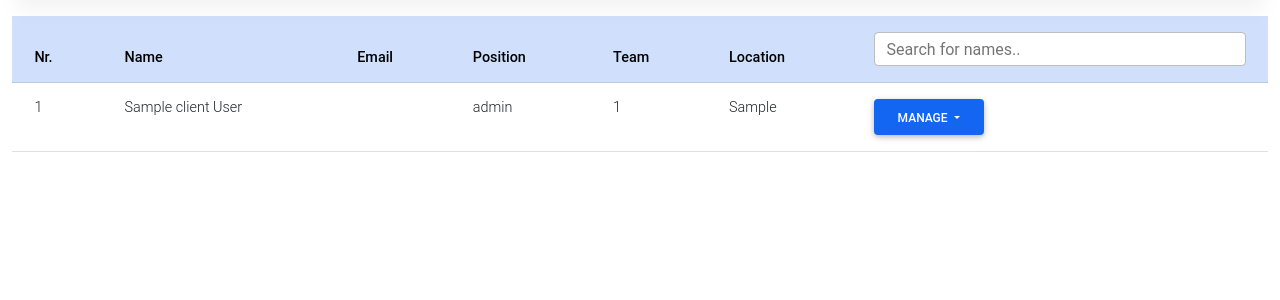
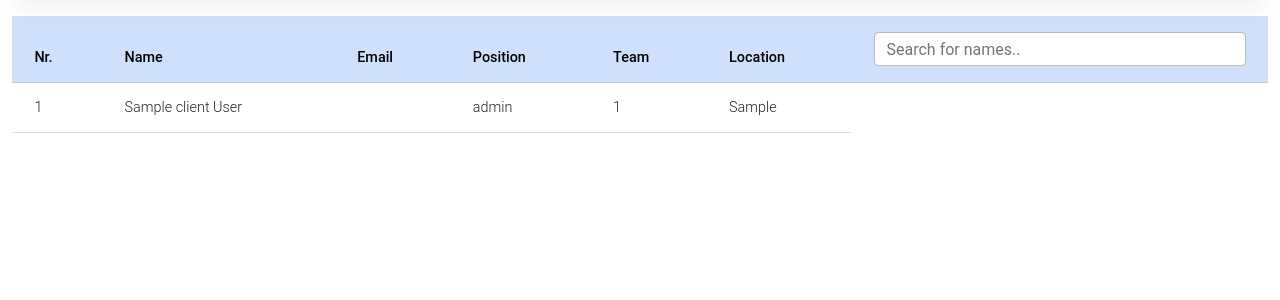
Before and after one commit to TheHypenosis/SimpleCRM, a PHP site: page /Members.php in a window 1280 px wide. Shown: the part 75-375 px from the top of the page. Run offline with PHP 8.4, Linux system fonts and the light colour scheme; tables that the repository leaves empty or names only in its code hold one stand-in row (values such as "Sample post"); data that the repository does not hold is empty; some libraries are stand-ins or nearby versions.

Commit message:
Update Members.php

```diff
--- a/Members.php
+++ b/Members.php
@@ -49,22 +49,7 @@ require ('Components/Navbar.php');
                             <td>' . $row['role'] . '</td>
                             <td>' . $row['team_id'] . '</td>
                             <td>' . $row['location'] . '</td>
-                            <td> <div class="dropdown">
-                              <button
-                                class="btn btn-primary dropdown-toggle"
-                                type="button"
-                                id="dropdownMenuButton"
-                                data-mdb-toggle="dropdown"
-                                aria-expanded="false"
-                              >
-                                Manage
-                              </button>
-                            <ul class="dropdown-menu" aria-labelledby="dropdownMenuButton">
-                              <li><a class="dropdown-item" href="#">Action</a></li>
-                              <li><a class="dropdown-item" href="#">Another action</a></li>
-                              <li><a class="dropdown-item" href="#">Something else here</a></li>
-                            </ul>
-                            </div></td></tr>' ;
+                          </tr>' ;
                 }
                 $conn->close();
             ?>
```
